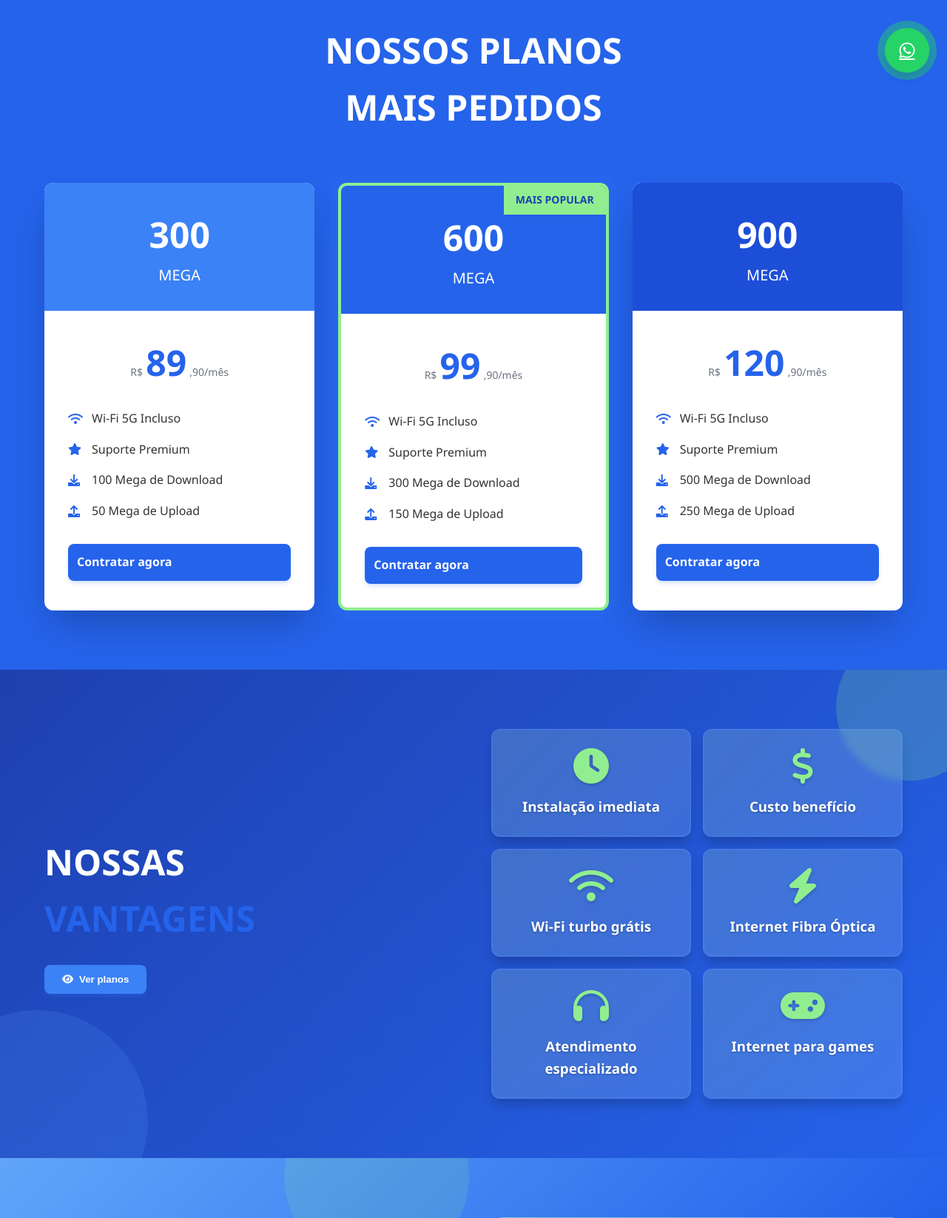
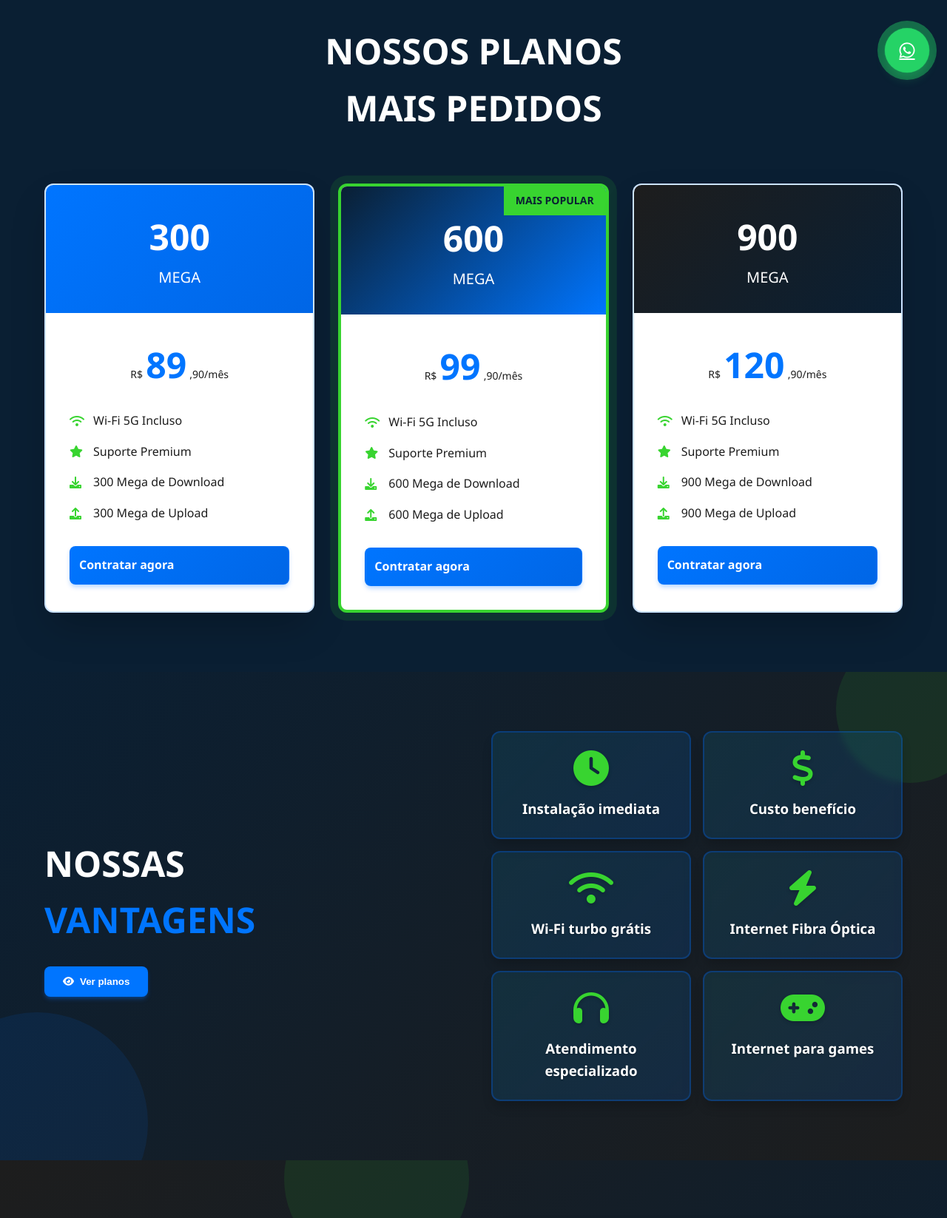
Before and after one commit to VieiraGabrielAlexandre/sullink, a PHP site: page / in a window 1280 px wide. Shown: the part 678-2324 px from the top of the page at 74% size. Run offline with PHP 8.4, Linux system fonts and the light colour scheme.

Commit message:
alterando cores

```diff
--- a/index.html
+++ b/index.html
@@ -183,11 +183,11 @@
                         </div>
                         <div class="plan-feature">
                             <i class="fas fa-download"></i>
-                                <span>100 Mega de Download</span>
+                            <span>300 Mega de Download</span>
                         </div>
                         <div class="plan-feature">
                             <i class="fas fa-upload"></i>
-                                <span>50 Mega de Upload</span>
+                                <span>300 Mega de Upload</span>
                         </div>
                     </div>
                     <a href="https://wa.me/5511969013333?text=Tenho%20interesse%20no%20plano%20300%20MEGA%20-%2089%2C90%2Fm%C3%AAs" class="btn btn-plan" target="_blank">
@@ -220,11 +220,11 @@
                         </div>
                         <div class="plan-feature">
                             <i class="fas fa-download"></i>
-                                <span>300 Mega de Download</span>
+                            <span>600 Mega de Download</span>
                         </div>
                         <div class="plan-feature">
                             <i class="fas fa-upload"></i>
-                                <span>150 Mega de Upload</span>
+                            <span>600 Mega de Upload</span>
                         </div>
                     </div>
                     <a href="https://wa.me/5511969013333?text=Tenho%20interesse%20no%20plano%20600%20MEGA%20-%2099%2C90%2Fm%C3%AAs" class="btn btn-plan" target="_blank">
@@ -256,11 +256,11 @@
                         </div>
                         <div class="plan-feature">
                             <i class="fas fa-download"></i>
-                                <span>500 Mega de Download</span>
+                            <span>900 Mega de Download</span>
                         </div>
                         <div class="plan-feature">
                             <i class="fas fa-upload"></i>
-                                <span>250 Mega de Upload</span>
+                            <span>900 Mega de Upload</span>
                         </div>
                     </div>
                     <a href="https://wa.me/5511969013333?text=Tenho%20interesse%20no%20plano%20900%20MEGA%20-%20120%2C90%2Fm%C3%AAs" class="btn btn-plan" target="_blank">
--- a/styles.css
+++ b/styles.css
@@ -7,7 +7,8 @@
 body {
     font-family: 'Segoe UI', Tahoma, Geneva, Verdana, sans-serif;
     line-height: 1.6;
-    color: #333;
+    color: #1d1d1d;
+    background: #0a1f33;
 }
 
 .container {
@@ -113,54 +134,58 @@ body {
 }
 
 .btn-primary {
-    background: #3b82f6;
+    background: #0075ff;
     color: white;
-    box-shadow: 0 4px 6px -1px rgba(59, 130, 246, 0.2), 0 2px 4px -1px rgba(59, 130, 246, 0.1);
+    box-shadow: 0 4px 6px -1px rgba(0, 117, 255, 0.3), 0 2px 4px -1px rgba(0, 117, 255, 0.2);
+    border: 1px solid rgba(0, 117, 255, 0.5);
 }
 
 .btn-primary:hover {
-    background: #2563eb;
-    box-shadow: 0 10px 15px -3px rgba(59, 130, 246, 0.3), 0 4px 6px -2px rgba(59, 130, 246, 0.1);
+    background: #0066e6;
+    box-shadow: 0 10px 15px -3px rgba(0, 117, 255, 0.4), 0 4px 6px -2px rgba(0, 117, 255, 0.2);
     transform: translateY(-2px);
 }
 
 .btn-secondary {
-    background: #1d4ed8;
+    background: #1d1d1d;
     color: white;
-    box-shadow: 0 4px 6px -1px rgba(29, 78, 216, 0.2), 0 2px 4px -1px rgba(29, 78, 216, 0.1);
+    box-shadow: 0 4px 6px -1px rgba(29, 29, 29, 0.3), 0 2px 4px -1px rgba(29, 29, 29, 0.2);
+    border: 1px solid rgba(56, 212, 48, 0.3);
 }
 
 .btn-secondary:hover {
-    background: #1e40af;
-    box-shadow: 0 10px 15px -3px rgba(29, 78, 216, 0.3), 0 4px 6px -2px rgba(29, 78, 216, 0.1);
+    background: #2a2a2a;
+    border-color: #38d430;
+    box-shadow: 0 10px 15px -3px rgba(56, 212, 48, 0.3), 0 4px 6px -2px rgba(56, 212, 48, 0.2);
     transform: translateY(-2px);
 }
 
 .btn-cta {
-    background: #3b82f6;
-    color: white;
+    background: linear-gradient(135deg, #38d430 0%, #2bb028 100%);
+    color: #0a1f33;
     font-size: 1.125rem;
     padding: 1rem 2rem;
-    box-shadow: 0 10px 15px -3px rgba(59, 130, 246, 0.3), 0 4px 6px -2px rgba(59, 130, 246, 0.1);
+    box-shadow: 0 10px 15px -3px rgba(56, 212, 48, 0.4), 0 4px 6px -2px rgba(56, 212, 48, 0.2);
     animation: ctaPulse 2s infinite;
+    font-weight: 700;
 }
 
 @keyframes ctaPulse {
     0% {
-        box-shadow: 0 0 0 0 rgba(59, 130, 246, 0.4);
+        box-shadow: 0 0 0 0 rgba(56, 212, 48, 0.4);
     }
     70% {
-        box-shadow: 0 0 0 10px rgba(59, 130, 246, 0);
+        box-shadow: 0 0 0 10px rgba(56, 212, 48, 0);
     }
     100% {
-        box-shadow: 0 0 0 0 rgba(59, 130, 246, 0);
+        box-shadow: 0 0 0 0 rgba(56, 212, 48, 0);
     }
 }
 
 .btn-cta:hover {
-    background: #2563eb;
+    background: linear-gradient(135deg, #2bb028 0%, #229920 100%);
     transform: translateY(-3px) scale(1.05);
-    box-shadow: 0 15px 20px -5px rgba(59, 130, 246, 0.4), 0 8px 10px -6px rgba(59, 130, 246, 0.1);
+    box-shadow: 0 15px 20px -5px rgba(56, 212, 48, 0.5), 0 8px 10px -6px rgba(56, 212, 48, 0.3);
 }
 
 .mobile-menu-btn {
@@ -419,14 +453,14 @@ body {
 }
 
 .feature-item p {
-    color: #93c5fd;
+    color: rgba(255, 255, 255, 0.8);
     font-size: 0.875rem;
 }
 
 /* Advantages Section */
 .advantages {
     padding: 5rem 0;
-    background: linear-gradient(135deg, #1e40af 0%, #2563eb 100%);
+    background: linear-gradient(135deg, #0a1f33 0%, #1d1d1d 100%);
     color: white;
     position: relative;
     overflow: hidden;
@@ -440,7 +474,7 @@ body {
     width: 200px;
     height: 200px;
     border-radius: 50%;
-    background: rgba(144, 238, 144, 0.2);
+    background: rgba(56, 212, 48, 0.1);
     z-index: 1;
 }
 
@@ -452,7 +486,7 @@ body {
     width: 300px;
     height: 300px;
     border-radius: 50%;
-    background: rgba(96, 165, 250, 0.15);
+    background: rgba(0, 117, 255, 0.1);
     z-index: 1;
 }
 
@@ -525,7 +559,7 @@ body {
 }
 
 .text-blue {
-    color: #2563eb;
+    color: #0075ff;
 }
 
 .white {
@@ -539,11 +573,11 @@ body {
 }
 
 .advantage-card {
-    background: rgba(255, 255, 255, 0.1);
+    background: rgba(0, 117, 255, 0.1);
     padding: 1.5rem;
     border-radius: 0.75rem;
     box-shadow: 0 10px 15px -3px rgba(0, 0, 0, 0.2);
-    border: 2px solid rgba(96, 165, 250, 0.3);
+    border: 2px solid rgba(0, 117, 255, 0.3);
     backdrop-filter: blur(5px);
     transition: all 0.3s ease;
     text-align: center;
@@ -558,19 +592,19 @@ body {
     left: 0;
     width: 100%;
     height: 100%;
-    background: linear-gradient(135deg, rgba(144, 238, 144, 0.1) 0%, rgba(96, 165, 250, 0.1) 100%);
+    background: linear-gradient(135deg, rgba(56, 212, 48, 0.05) 0%, rgba(0, 117, 255, 0.05) 100%);
     z-index: -1;
 }
 
 .advantage-card:hover {
-    border-color: #90EE90;
+    border-color: #38d430;
     transform: translateY(-5px);
-    box-shadow: 0 15px 25px -5px rgba(0, 0, 0, 0.3);
+    box-shadow: 0 15px 25px -5px rgba(56, 212, 48, 0.3);
 }
 
 .advantage-card i {
     font-size: 3rem;
-    color: #90EE90;
+    color: #38d430;
     margin-bottom: 1rem;
     text-shadow: 0 2px 5px rgba(0, 0, 0, 0.2);
 }
@@ -584,7 +618,7 @@ body {
 /* Plans Section */
 .plans {
     padding: 2rem 0 5rem 0;
-    background: #2563eb;
+    background: #0a1f33;
 }
 
 .plans-header {
@@ -607,6 +641,7 @@ body {
     position: relative;
     transform: translateY(30px);
     opacity: 0;
+    border: 2px solid rgba(0, 117, 255, 0.2);
 }
 
 .plan-card.animated {
@@ -636,15 +672,15 @@ body {
 }
 
 .plan-featured {
-    border: 4px solid #90EE90;
+    border: 4px solid #38d430;
 }
 
 .plan-badge {
     position: absolute;
     top: 0;
     right: 0;
-    background: #90EE90;
-    color: #1e40af;
+    background: #38d430;
+    color: #0a1f33;
     padding: 0.5rem 1rem;
     font-size: 0.875rem;
     font-weight: bold;
@@ -658,15 +694,15 @@ body {
 }
 
 .plan-header-1 {
-    background: #3b82f6;
+    background: linear-gradient(135deg, #0075ff 0%, #0066e6 100%);
 }
 
 .plan-header-2 {
-    background: #2563eb;
+    background: linear-gradient(135deg, #0a1f33 0%, #0075ff 100%);
 }
 
 .plan-header-3 {
-    background: #1d4ed8;
+    background: linear-gradient(135deg, #1d1d1d 0%, #0a1f33 100%);
 }
 
 .plan-speed {
@@ -689,18 +725,18 @@ body {
 
 .currency {
     font-size: 0.875rem;
-    color: #6b7280;
+    color: #1d1d1d;
 }
 
 .price {
     font-size: 3rem;
     font-weight: bold;
-    color: #2563eb;
+    color: #0075ff;
 }
 
 .period {
     font-size: 0.875rem;
-    color: #6b7280;
+    color: #1d1d1d;
 }
 
 .plan-features {
@@ -715,21 +751,22 @@ body {
 }
 
 .plan-feature i {
-    color: #2563eb;
+    color: #38d430;
     width: 1.25rem;
 }
 
 .btn-plan {
     width: 100%;
-    background: #2563eb;
+    background: linear-gradient(135deg, #0075ff 0%, #0066e6 100%);
     color: white;
     padding: 0.75rem;
     position: relative;
     overflow: hidden;
     transition: all 0.4s cubic-bezier(0.175, 0.885, 0.32, 1.275);
-    box-shadow: 0 4px 6px -1px rgba(37, 99, 235, 0.2);
+    box-shadow: 0 4px 6px -1px rgba(0, 117, 255, 0.3);
     transform: translateY(0);
     z-index: 1;
+    border: 1px solid rgba(0, 117, 255, 0.5);
 }
 
 .btn-plan::after {
@@ -1095,7 +1165,7 @@ body {
     align-items: center;
     justify-content: center;
     cursor: pointer;
-    box-shadow: 0 10px 15px -3px rgba(0, 0, 0, 0.1);
+    box-shadow: 0 10px 15px -3px rgba(37, 211, 102, 0.3);
     transition: all 0.3s ease;
     position: relative;
 }
```
Also changed, not shown: other parts of styles.css (+122 -59 lines). Lines whose indentation alone changed are shown as unchanged.
